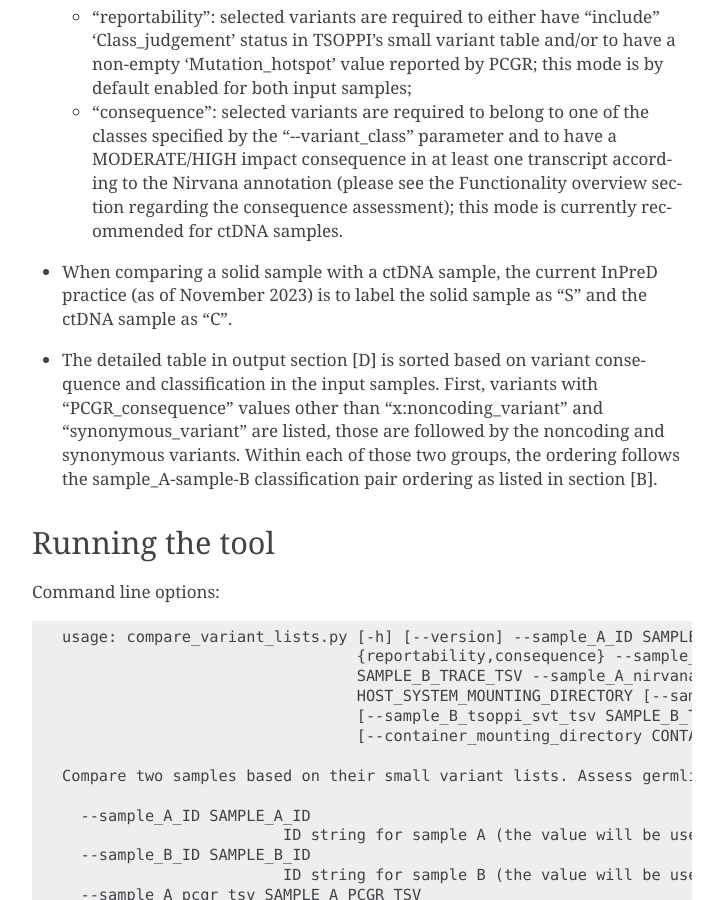
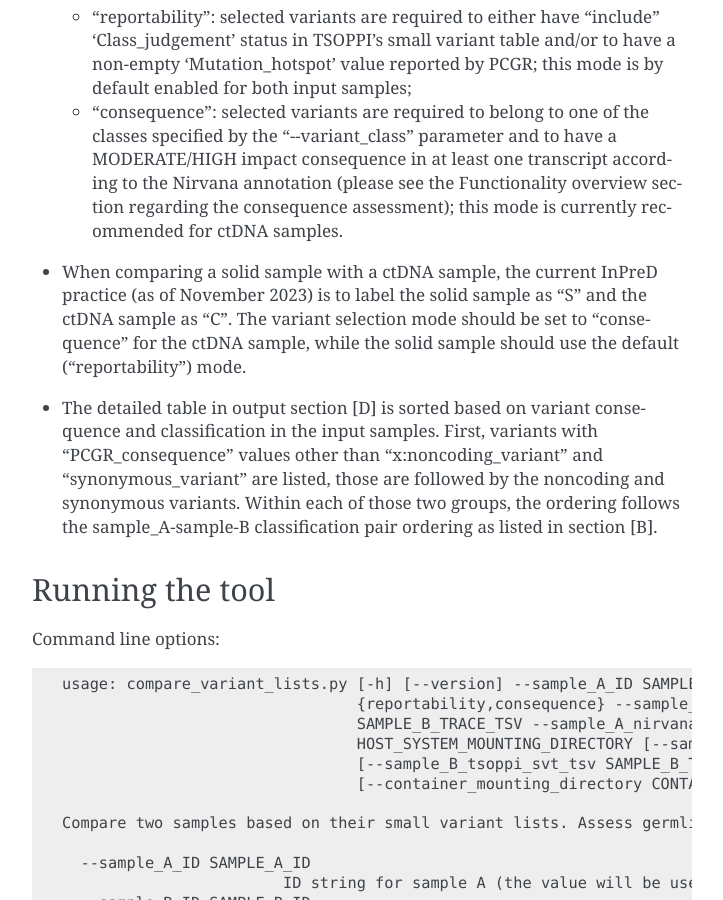
Before and after one commit to InPreD/TSOPPI_documentation, a Sphinx documentation site: the page built from docs/source/sample_comparison.rst, in a window 1280 px wide and 900 px high, scrolled down 2365 px. Shown: the whole window, without its empty margins (388-1111 px from the left). Built offline with Sphinx 7.4.7, drawn with Linux system fonts in a browser that asks for light colours; pages that are not in the unit, such as notebooks, are missing from menus.

Commit message:
Minor documentation updates.

```diff
--- a/docs/source/sample_comparison.rst
+++ b/docs/source/sample_comparison.rst
@@ -76,7 +76,8 @@ Additional notes
     (please see the Functionality overview section regarding the consequence assessment); this mode is currently recommended for ctDNA samples.
 
 - When comparing a solid sample with a ctDNA sample, the current InPreD practice (as of November 2023)
-  is to label the solid sample as "S" and the ctDNA sample as "C".
+  is to label the solid sample as "S" and the ctDNA sample as "C". The variant selection mode should be set to "consequence"
+  for the ctDNA sample, while the solid sample should use the default ("reportability") mode.
 - The detailed table in output section [D] is sorted based on variant consequence and classification in the input samples.
   First, variants with "PCGR_consequence" values other than "x:noncoding_variant" and "synonymous_variant" are listed,
   those are followed by the noncoding and synonymous variants. Within each of those two groups, the ordering follows
```
Also changed, not shown: 5 other files.
